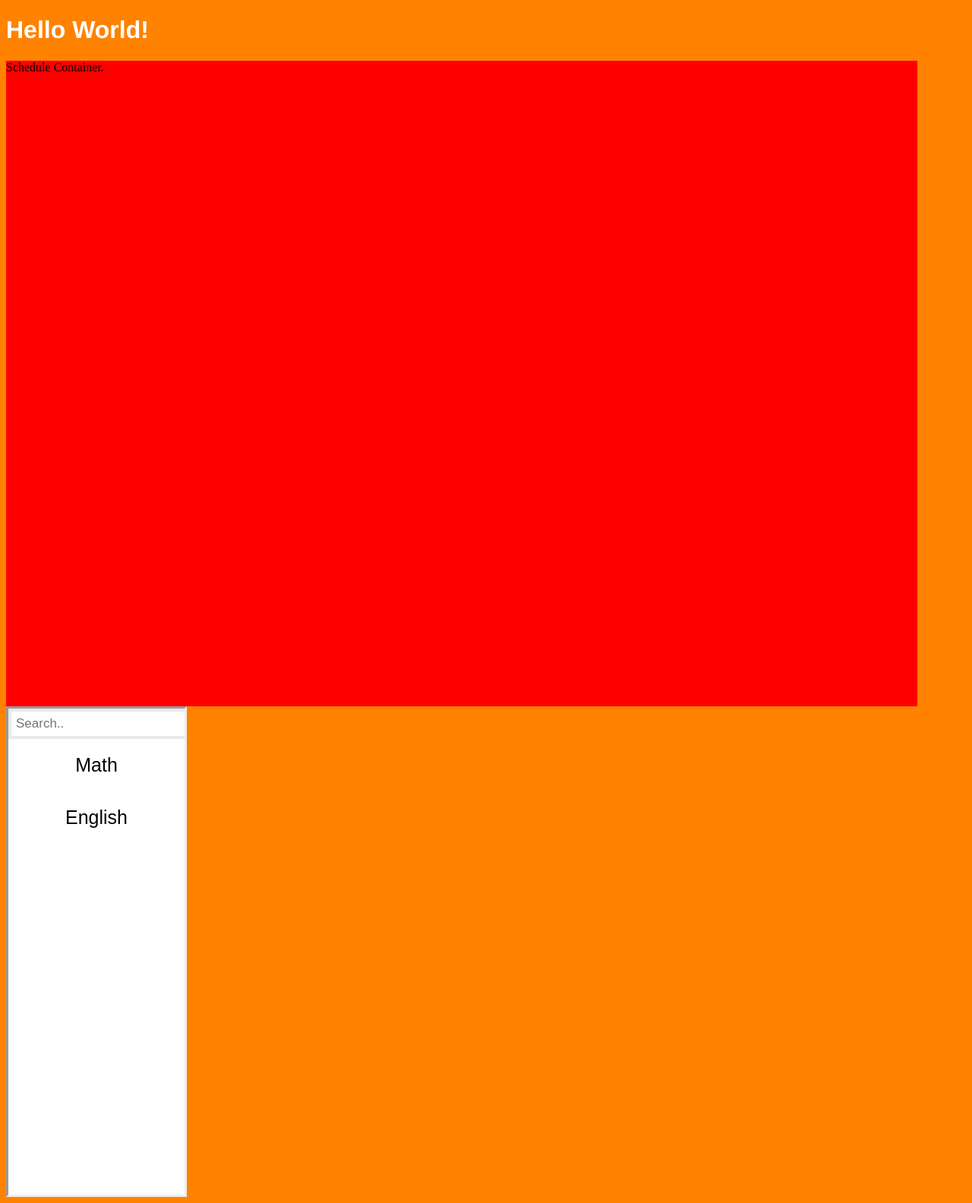
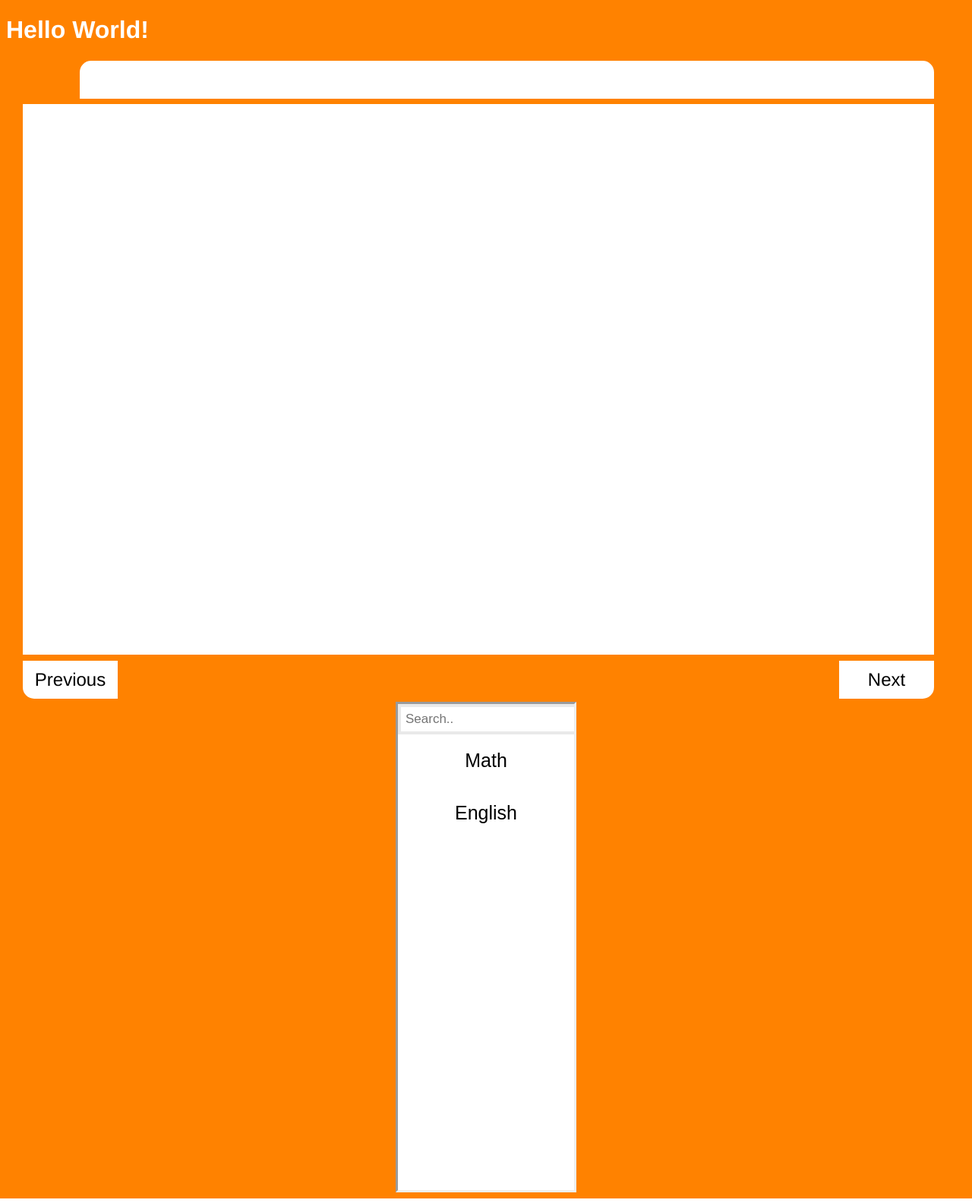
Before and after one commit to jovanyoshioka/Vari, a PHP site: page /pages/landing.php in a window 1280 px wide. Shown: the whole page at 76% size. Run offline with PHP 8.4, Linux system fonts and the light colour scheme.

Commit message:
Worked on schedule-container.

```diff
--- a/css/landing.css
+++ b/css/landing.css
@@ -0,0 +1,3 @@
+main {
+  text-align: center;
+}
--- a/pages/landing.php
+++ b/pages/landing.php
@@ -9,6 +9,7 @@
     <meta name="viewport" content="width=device-width, initial-scale=1">
     <link rel="stylesheet" type="text/css" href="../css/global.css">
     <link rel="stylesheet" type="text/css" href="../css/landing.css">
+    <link rel="stylesheet" type="text/css" href="../assets/fontawesome-5.15.3/css/all.min.css">
     <?php
       include('../php/component1css.php');
       include('../php/component2css.php');
@@ -18,10 +19,12 @@
 
     <h1>Hello World!</h1>
 
-    <?php
-      include('../php/component1.php');
-      include('../php/component2.php');
-    ?>
+    <main>
+      <?php
+        include('../php/component1.php');
+        include('../php/component2.php');
+      ?>
+    </main>
 
     <script src="../js/main.js"></script>
     <script src="../js/landing.js"></script>
--- a/php/component1.php
+++ b/php/component1.php
@@ -2,12 +2,33 @@
 
   echo '
     <div class="schedule-container">
-      Schedule Container.
+      <!-- Days of Week Header -->
+      <div class="days">
+
+      </div>
+
+      <!-- Times Sidebar -->
+      <div class="times">
+
+      </div>
+
+      <!-- Grid/Classes -->
+      <div class="grid">
+
+      </div>
+
+      <!-- Previous/Next Variation Buttons and Variation Numbers -->
+      <footer>
+        <button>
+          <i class="fas fa-chevron-left"></i>
+          Previous
+        </button>
+        <button>
+          Next
+          <i class="fas fa-chevron-right"></i>
+        </button>
+      </footer>
     </div>
-
-
-
-
   ';
 
 ?>
--- a/php/component1css.php
+++ b/php/component1css.php
@@ -2,18 +2,56 @@
 
   echo '
     <style>
-
       div.schedule-container {
         width: 1200px;
-        height: 850px;
-        background-color: red;
+        height: 840px;
+        margin-right: 20px;
         display: inline-block;
       }
 
+      /* Days of Week */
+      div.schedule-container div.days {
+        width: calc(100% - 75px);
+        height: 50px;
+        margin: 0 0 7.5px 75px;
+        border-radius: 15px 15px 0 0;
+        background-color: #ffffff;
+      }
+
+      /* Times and Grid/Classes */
+      div.schedule-container div.grid {
+        width: 100%;
+        height: 725px;
+        background-color: #ffffff;
+      }
+
+      /* Previous/Next Variation Buttons and Variation Numbers */
+      div.schedule-container footer {
+        width: 100%;
+        height: 50px;
+        margin-top: 7.5px;
+      }
+      div.schedule-container footer button {
+        width: 125px;
+        height: 100%;
+        border: none;
+        font-size: 1.5em;
+        font-family: var(--font);
+      }
+      div.schedule-container footer button:hover {
+        cursor: pointer;
+      }
+      /* Previous Variation Button */
+      div.schedule-container footer button:nth-of-type(1) {
+        float: left;
+        border-radius: 0 0 0 15px;
+      }
+      /* Next Variation Button */
+      div.schedule-container footer button:nth-of-type(2) {
+        float: right;
+        border-radius: 0 0 15px 0;
+      }
     </style>
-
-
-
   ';
 
 ?>
--- a/php/component2css.php
+++ b/php/component2css.php
@@ -9,7 +9,7 @@
         background-color: white;
         display: inline-block;
         border-style: inset;
-
+        vertical-align: top;
       }
 
 
@@ -40,16 +40,7 @@
         font-size: 25px;
       }
 
-
-
-
     </style>
-
-
-
-
-
-
   ';
 
 ?>
```
Lines whose indentation alone changed are shown as unchanged.
